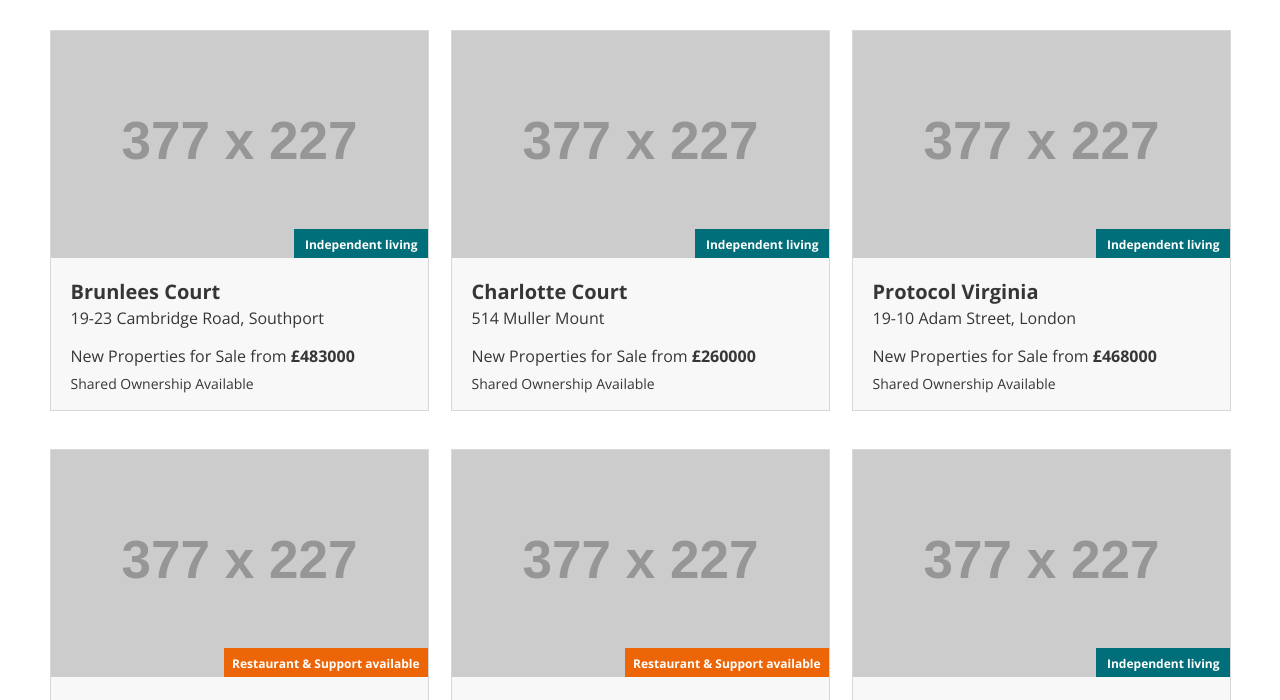
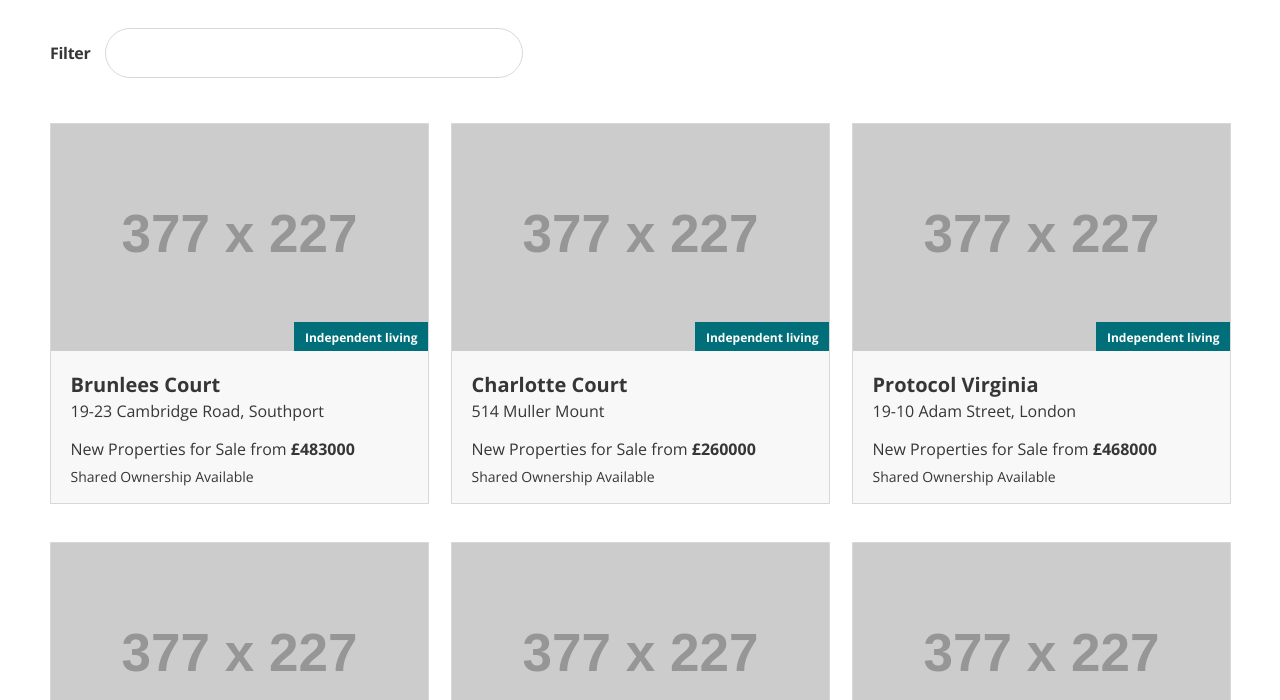
Before and after one commit to KostyanB/fuse8-test-task, a website built with webpack: page index.html in a window 1280 px wide. Shown: the part 100-800 px from the top of the page. Built offline with nearby package versions, Linux system fonts and the light colour scheme; placeholder pictures from the web are drawn by us.

Commit message:
feat(fuse8): add filter field and style

```diff
--- a/index.html
+++ b/index.html
@@ -18,6 +18,10 @@
     <header class="header container">
       <h1 class="header__title">Our Latest Developments</h1>
     </header>
+    <div class="filter container">
+      <label for="card-filter" class="filter__label">Filter</label>
+      <input type="text" name="card-filter" class="button filter__input" />
+    </div>
     <main class="cards container">
       <!-- create cards in renderCards.js-createCard.js -->
     </main>
--- /dev/null
+++ b/src/scss/_filter.scss
@@ -0,0 +1,26 @@
+.filter {
+  display: flex;
+  align-items: center;
+  gap: 15px;
+  padding-top: 43px;
+  padding-left: 10px;
+
+  @media (max-width: 576px) {
+    flex-direction: column;
+  }
+
+  &__label {
+    @extend %label-text;
+  }
+
+  &__input {
+    width: 418px;
+    padding-left: 15px;
+    padding-right: 15px;
+    font-size: 16px;
+
+    @media (max-width: 576px) {
+      max-width: 95%;
+    }
+  }
+}
--- a/src/scss/_global.scss
+++ b/src/scss/_global.scss
@@ -32,10 +32,11 @@ button {
 .button {
   display: flex;
   align-items: center;
+  height: 50px;
   // gap: 5px;
   border: $border;
   border-radius: 25px;
-  padding: 12px 33px;
+  // padding: 12px 33px;
 
   // @extend %button-text;
 
--- a/src/scss/_seemore.scss
+++ b/src/scss/_seemore.scss
@@ -8,6 +8,7 @@
   &__button {
     justify-content: center;
     gap: 5px;
+    width: 151px;
 
     @extend %label-text;
 
--- a/src/scss/style.scss
+++ b/src/scss/style.scss
@@ -2,6 +2,7 @@
 @import 'variables';
 @import 'global';
 @import 'header';
+@import 'filter';
 @import 'cards';
 @import 'card';
 @import 'seemore';
```
